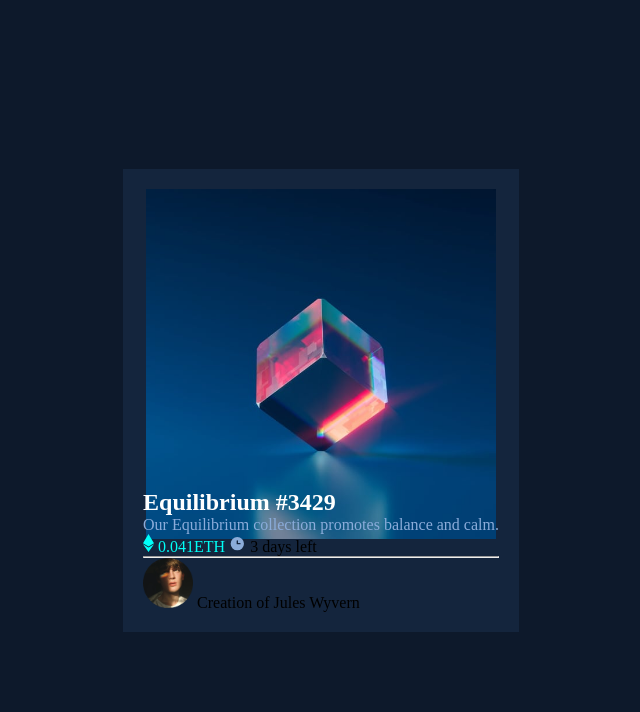
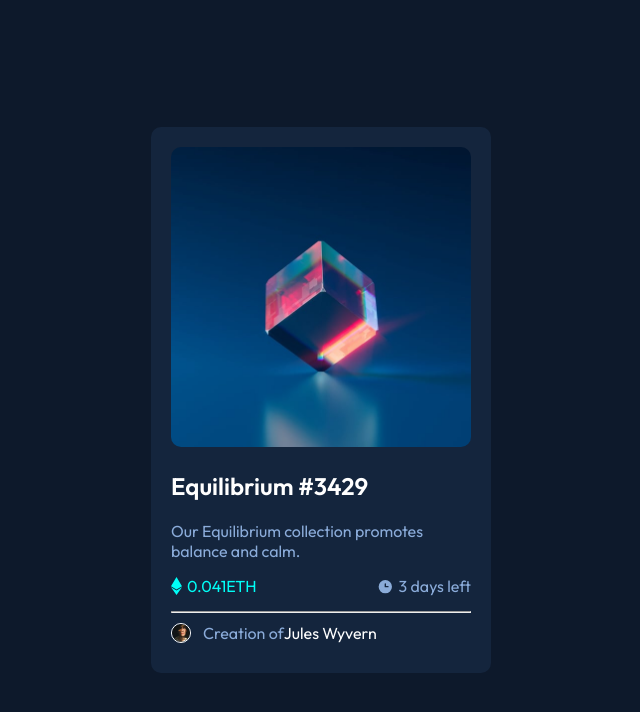
Before and after one commit to Oyetadetaiwo44/NFT-Project, a plain HTML site: page index.html in a window 1280 px wide. Shown: the whole page, without its empty margins (319-959 px from the left). Drawn offline with Linux system fonts and the light colour scheme.

Commit message:
adjusted everything

```diff
--- a/index.html
+++ b/index.html
@@ -5,32 +5,39 @@
     <meta name="viewport" content="width=device-width, initial-scale=1.0">
     <title>NFT Project</title>
     <link rel="stylesheet" href="style.css">
+    <link rel="preconnect" href="https://fonts.googleapis.com">
+<link rel="preconnect" href="https://fonts.gstatic.com" crossorigin>
+<link href="https://fonts.googleapis.com/css2?family=Outfit:wght@300;400;600&display=swap" rel="stylesheet">
 </head>
 <body>
     <div class="container">
         <div class="image">
            <img src="image-equilibrium.jpg" alt="" class="img">
         </div>
-        <div>
+        <div class="equilibrium-box">
         <div>
             <h2>Equilibrium #3429</h2>
         </div>
         <div>
             <p>Our Equilibrium collection promotes balance and calm.</p>
         </div>
-        <div>
 
+        <div class="eth-days">
+            <div class="icon-eth">
             <img src="icon-ethereum.svg" alt=""> <span class="eth">0.041ETH</span>
+            </div>
+            <div class="icon-days">
             <img src="icon-clock.svg" alt=""> <span class="days">3 days left</span>
+        </div>
 
         </div>
 
         <hr>
-        <div>
-            <span>
+        <div class="avatar-div">
+
             <img src="image-avatar.png" alt="" class="avatar">
-           <span>Creation of</span> <span>Jules Wyvern</span>
-        </span>
+           <span class="creation">Creation of</span> <span class="name">Jules Wyvern</span>
+
         </div>
     </div>
 
--- a/style.css
+++ b/style.css
@@ -11,6 +11,7 @@ body {
   flex-direction: column;
   justify-content: center;
   align-items: center;
+  font-family: 'Outfit', sans-serif;
 }
 
 .container {
@@ -20,30 +21,77 @@ body {
   flex-direction: column;
   justify-content: center;
   align-items: center;
+  border-radius: 10px;
 }
 
 .image {
-  width: 350px;
-  height: 300px;
+  width: 300px;
+
 }
 
 .img {
   width: 100%;
   height: auto;
+  border-radius: 10px;
+}
+
+.equilibrium-box{
+  width: 300px;
 }
 
 h2 {
   color: hsl(0, 0%, 100%);
+  margin-top: 20px;
 }
 
 p {
   color: hsl(215, 51%, 70%);
+  margin-top: 20px;
+}
+
+.eth-days{
+    display: flex;
+    justify-content: space-between;
+    margin: 15px 0;
 }
 
 .eth {
   color: hsl(178, 100%, 50%);
+  margin-left: 5px;
+}
+
+.days{
+    color: hsl(215, 51%, 70%);
+  margin-left: 5px;
+}
+
+.icon-eth, .icon-days{
+  display: flex;
+  align-items: center;
+}
+
+hr{
+    color: hsl(215, 32%, 27%);
 }
 
 .avatar {
-  width: 50px;
+  width: 20px;
+  height: 20px;
+ border-radius: 50%;
+ border: 1px solid #fff;
 }
+
+.avatar-div{
+  margin: 10px 0;
+  display: flex;
+  align-items: center;
+}
+
+.creation{
+  color: hsl(215, 51%, 70%);
+  margin-left: 12px;
+}
+
+.name{
+  color: hsl(0, 0%, 100%);
+}
```
